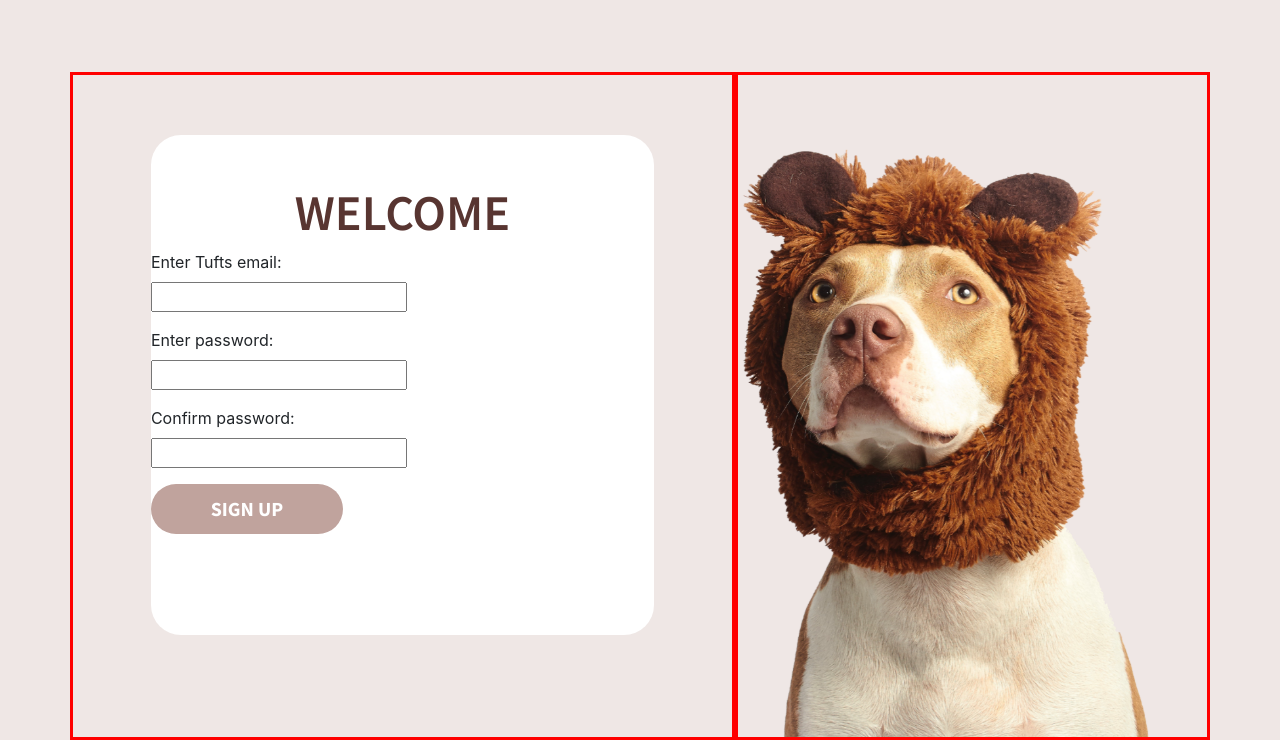
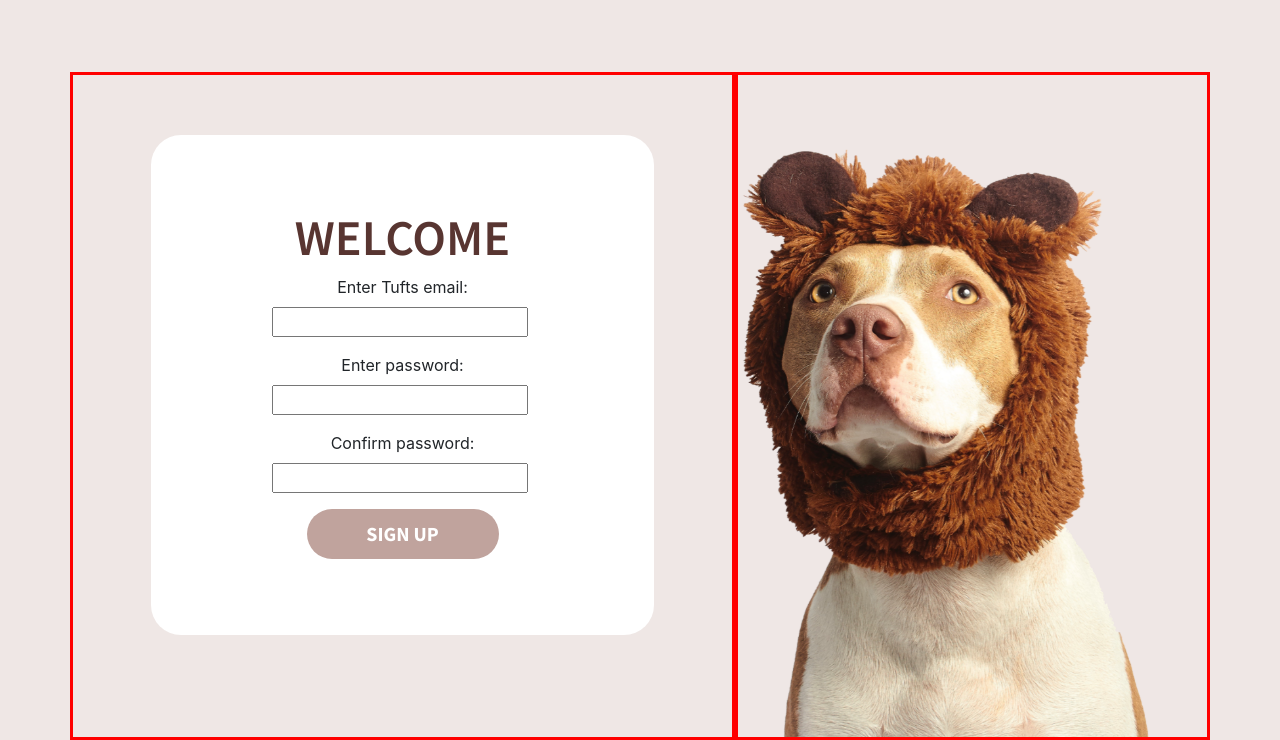
Before and after one commit to JumboCode/Animal-Aid, a Django app: page /signup/ in a window 1280 px wide. Shown: the part 61-801 px from the top of the page. Run offline with Django 3.2, Linux system fonts and the light colour scheme; some libraries are stand-ins or nearby versions.

Commit message:
Align signup text in center. Added padding more padding.

```diff
--- a/core/templates/core/signup.html
+++ b/core/templates/core/signup.html
@@ -19,7 +19,8 @@
 
         <div class="whitemodal">
             <div class="welcometext"> WELCOME </div>
-          <form method="post">
+	    <div style="display:block; text-align:center;">
+	    <form method="post">
             {% csrf_token %}
             {% for field in form %}
             <p>
@@ -33,7 +34,7 @@
             {% endfor %}
             <button type="submit" class="signuploginbutton">SIGN UP</button>
           </form>
-
+	    </div>
         </div>
 
       </div>
--- a/static/css/signuplogin.css
+++ b/static/css/signuplogin.css
@@ -17,6 +17,9 @@ body {
 	float: center;
 	margin: 0 auto;
 	margin-top: 60px;
+	padding: 30px;
+	justify-content: center;
+	align-items: center;
 }
 
 .welcometext {
@@ -39,7 +42,7 @@ body {
 	border-radius: 1.875rem;
 	font-family: 'Source Sans Pro', sans-serif;
     float:center;
-    margin: 0 au;
+    margin: 0 auto;
     text-align: center;
     font-size: 1.25rem;
     font-weight: 700;
```
